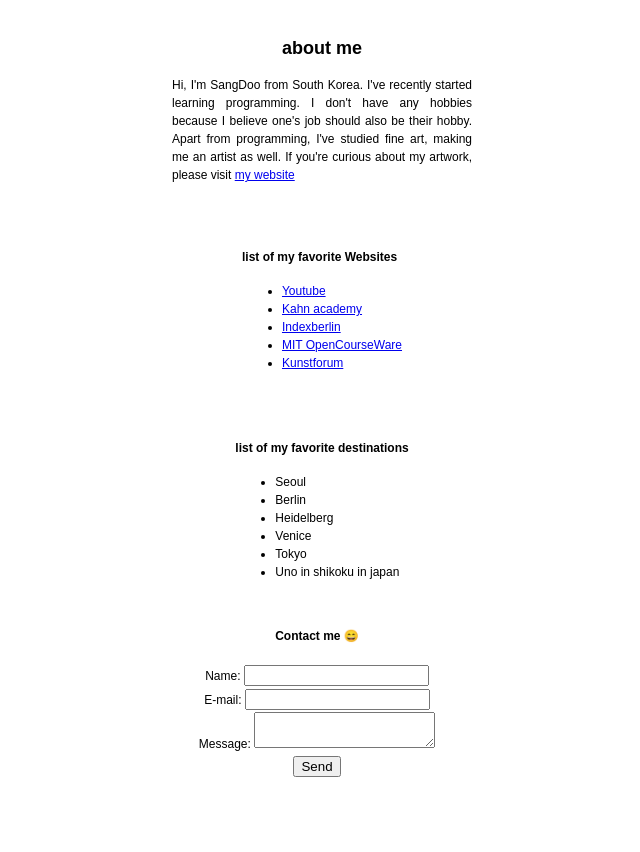
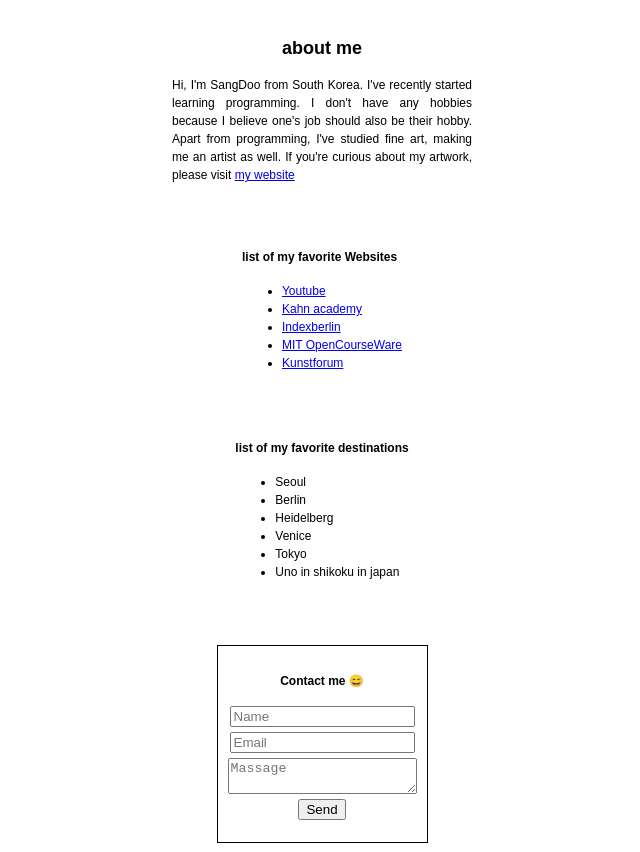
Before and after one commit to fbw-p23-e05/personal-page-SangDooNam, a plain HTML site: page index.html in a window 1280 px wide. Shown: the part 90-942 px from the top of the page, without its empty margins (318-958 px from the left). Before the commit the page ends 887 px from the top, so only its background shows below. Drawn offline with Linux system fonts and the light colour scheme.

Commit message:
third editing

```diff
--- a/index.html
+++ b/index.html
@@ -26,8 +26,14 @@
                 align-items:center; height: 200px;
             }
 
-            #contact-me {text-align: center; margin-right: 10px; line-height: 3; font-family:Arial, Helvetica;
-                         line-height: 2; font-size: 12px; display: grid; justify-content: center; }
+            #contact-me {text-align: center; font-size: 12px;  padding: 10px; border: 1px solid black;
+                         background-color:rgb(255, 255, 255); box-shadow: 0 0px 0px rgba(0,0,0,0);
+                         font-family: Arial, Helvetica; line-height:1.5; margin: 20px 0;}
+            textarea, label {
+                         width: 189px;
+                         resize:vertical;
+                        }
+            .space {margin-bottom: 5px;}
 
         </style>
     </head>
@@ -76,22 +82,23 @@
                     </ul>
                 </div>
             </section>
-
-            <section id="contact-me" >
+            <br><br>
+        <section class="centered-container">
+            <div id="contact-me" >
                     <h4>Contact me &#128516</h4>
 
                     <form action="mailto:kexe009@hotmail.com" method="post" enctype="text/plain">
-                        <div>
-                            <label for="name">Name:</label>
-                            <input type="text" id="name" name="name">
+                        <div class="space">
+                            <label for="name"></label>
+                            <input type="text" id="name" name="name" placeholder="Name">
                         </div>
-                        <div>
-                            <label for="email">E-mail:</label>
-                            <input type="text" id="email" name="email">
+                        <div class="space">
+                            <label for="email"></label>
+                            <input type="text" id="email" name="email" placeholder="Email">
                         </div>
-                        <div>
-                            <label for="message">Message:</label>
-                            <textarea id="message" name="message"></textarea>
+                        <div class="space">
+                            <label for="message"></label>
+                            <textarea id="message" name="message"  placeholder= "Massage"></textarea>
                         </div>
 
                         <button type="submit">Send</button>
```
